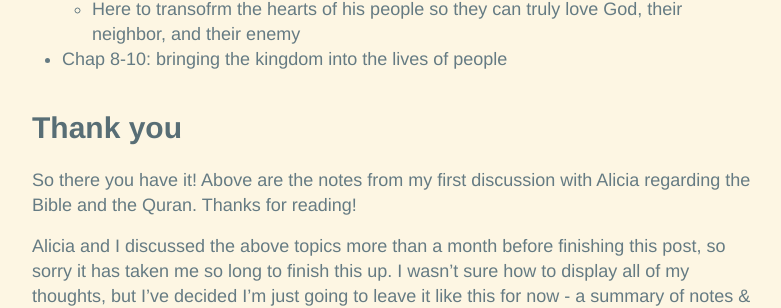
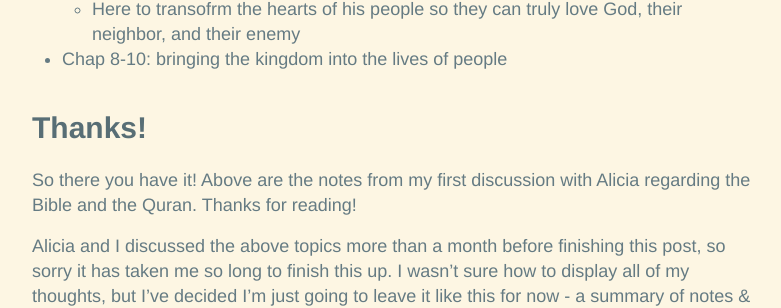
Before and after one commit to hencefarthing/hencefarthing.github.io, a Jekyll site: the page built from _posts/2019/02/2019-02-27-Bible-Quran-Study-1.md, in a window 1280 px wide and 900 px high, scrolled down 5332 px. Shown: the part 149-457 px from the top of the window, without its empty margins (248-1029 px from the left). Built offline with Jekyll 4.4.1, drawn with Linux system fonts in a browser that asks for light colours.

Commit message:
updated some text

```diff
--- a/_posts/2019/02/2019-02-27-Bible-Quran-Study-1.md
+++ b/_posts/2019/02/2019-02-27-Bible-Quran-Study-1.md
@@ -104,7 +104,7 @@ Overall, the Quran is a "guide for every conceivable aspect of human life, actio
     - Here to transofrm the hearts of his people so they can truly love God, their neighbor, and their enemy
 - Chap 8-10: bringing the kingdom into the lives of people
 
-# Thank you
+# Thanks!
 
 So there you have it! Above are the notes from my first discussion with Alicia regarding the Bible and the Quran. Thanks for reading!
 
```
